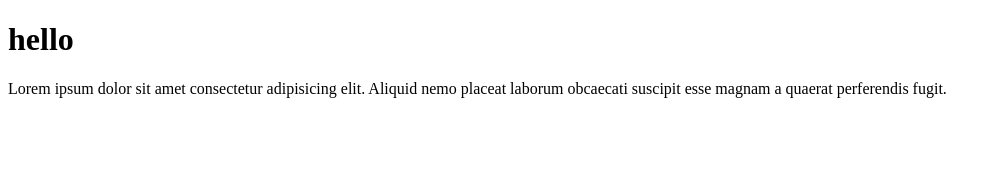
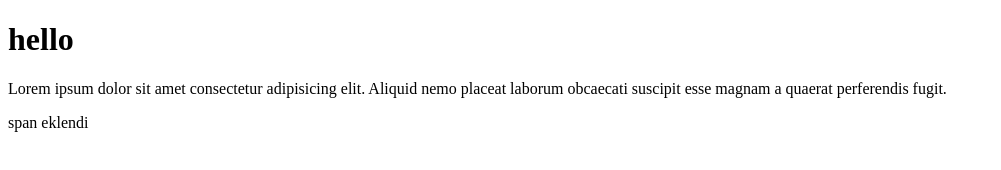
Before and after one commit to sedat355/git_deneme, a plain HTML site: page index.html in a window 1280 px wide. Shown: the whole page, without its empty margins (0-1001 px from the left). Drawn offline with Linux system fonts and the light colour scheme.

Commit message:
main' de span eklendi

```diff
--- a/index.html
+++ b/index.html
@@ -9,6 +9,8 @@
     <h1>hello</h1>
     <p>Lorem ipsum dolor sit amet consectetur adipisicing elit. Aliquid nemo placeat laborum obcaecati suscipit esse magnam a quaerat perferendis fugit.</p>
 
+    <span>span eklendi</span>
+
 
 
 
```
